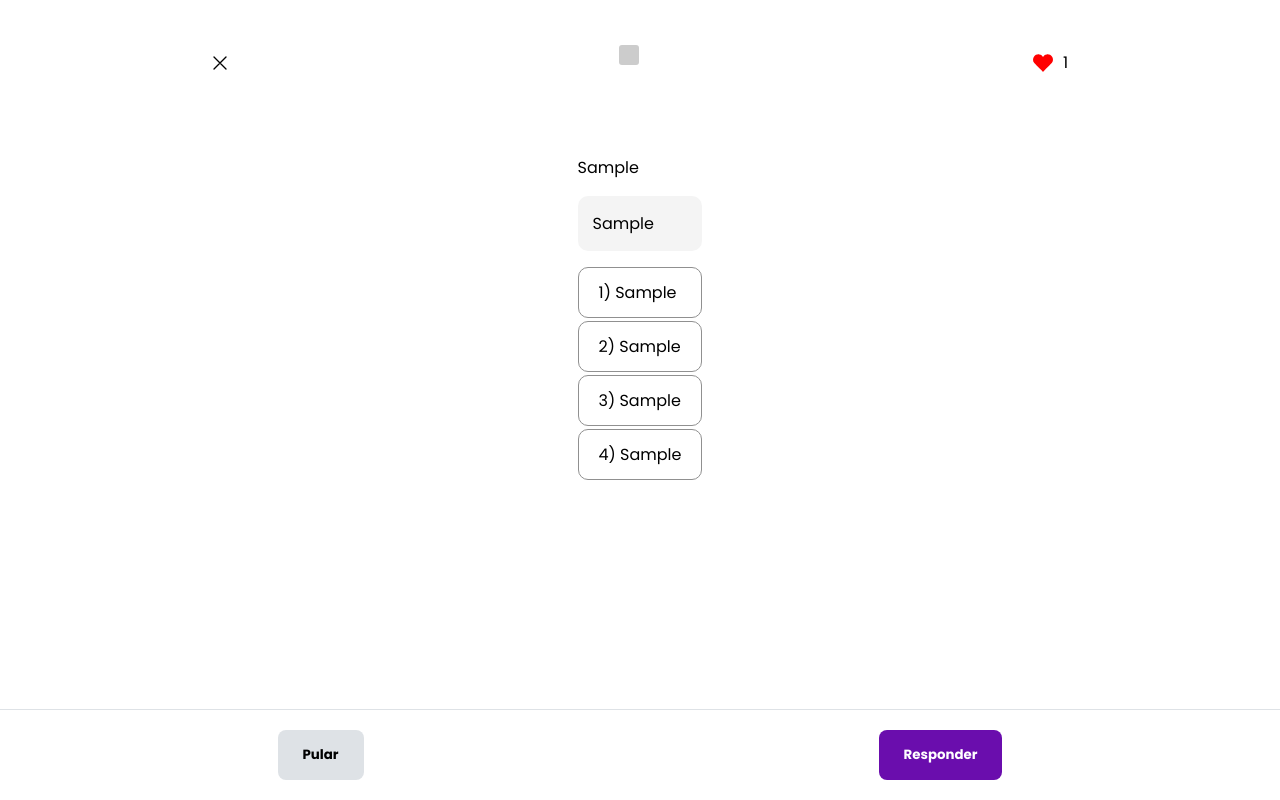
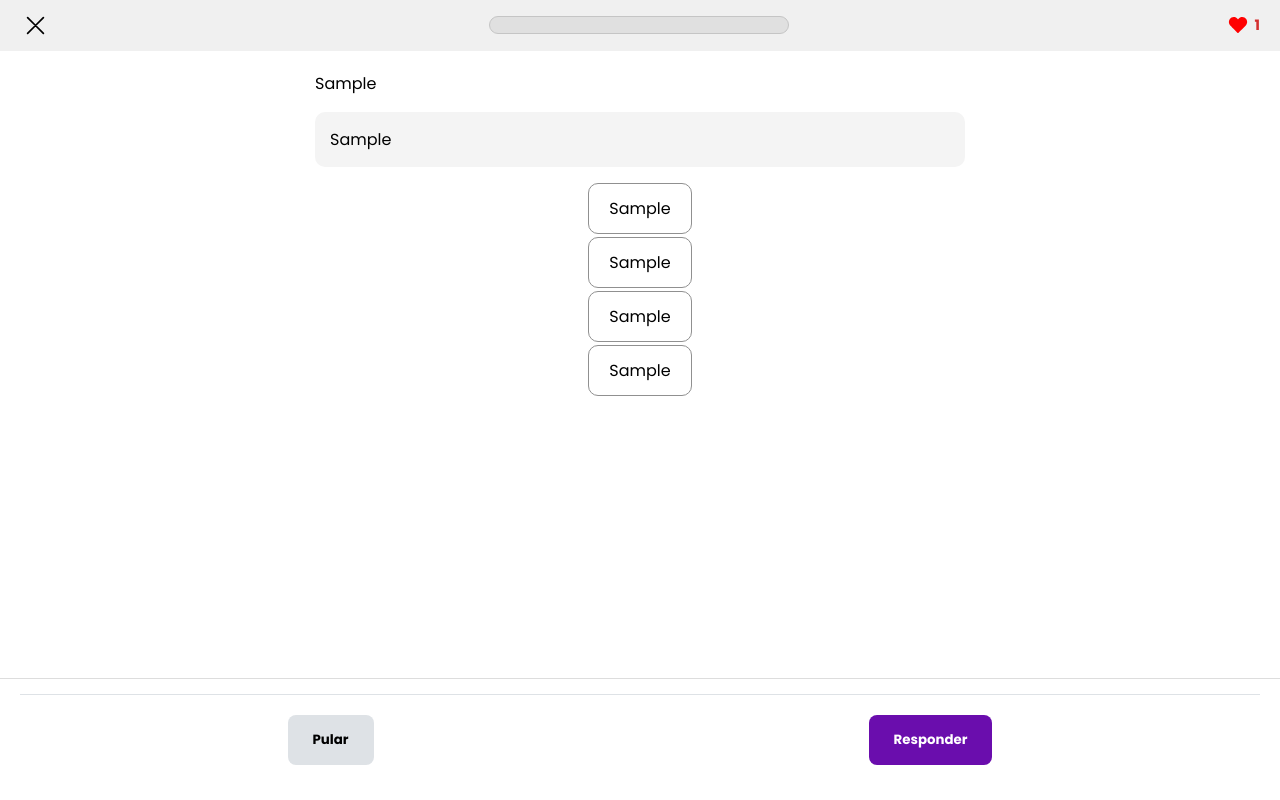
Before and after one commit to marcosantonioh/teste2, a Django app: page /exercicios/resolver/1/ in a window 1280 px wide. Run offline with Django 5.2, Linux system fonts and the light colour scheme; a user stored in the database is signed in; tables that the repository leaves empty hold one stand-in row (values such as "Sample post"); some web fonts are replaced.

Commit message:
logica para carregamento da barra de progresso

```diff
--- a/apps/exercicios/templates/exercicios/resolver_exercicio.html
+++ b/apps/exercicios/templates/exercicios/resolver_exercicio.html
@@ -7,18 +7,23 @@
 {% block content %}
 
 <div class="container-exercicio">
+  <div class="barra-progresso-container">
+    {% include "progress.html" %}
+  </div>
 
+  <!-- O formulário agora gerencia o layout do conteúdo e das ações -->
+  <form method="POST" class="form-layout-container">
+    {% csrf_token %}
 
-    {% include "progress.html" %}
-
-
-    <form method="POST" class="form-exercicio">
-        {% csrf_token %}
+    <!-- Wrapper para o conteúdo do exercício que será rolável -->
+    <div class="conteudo-exercicio-wrapper">
+      <!-- A div .formulario contém os elementos do exercício -->
       <div class="formulario">
         {% if exercicio.tipo == 'mcq' %}
         <p>{{ exercicio.enunciado }}</p>
         <pre>{{ exercicio.codigo }}</pre>
 
+        <div class="formulario">
           <div class="alternativas">
             {% for numero, texto in alternativas %}
             <input
@@ -28,22 +33,28 @@
               value="{{ numero }}"
               hidden
             />
-                    <label for="alt{{ numero }}" class="botao-alternativa">{{ numero }}) {{ texto }}</label>
+            <label for="alt{{ numero }}" class="botao-alternativa"
+              >{{ texto }}</label
+            >
             {% endfor %}
+          </div>
         </div>
 
         {% elif exercicio.tipo == 'code' %}
-                <textarea name="codigo" rows="10" cols="60">{{ exercicio.codigo }}</textarea>
+        <textarea name="codigo" rows="10" cols="60">
+{{ exercicio.codigo }}</textarea
+        >
         {% endif %}
       </div>
+    </div>
 
-
+    <!-- Base fixa para botões de ação e resultado -->
+    <div class="base-acoes-exercicio">
       {% if not resultado %}
         {% include "botoes.html" %}
       {% else %}
         {% if resultado == 'correto' %}
           <div class="resultado correto">
-
             <svg
       width="48.247559mm"
       height="48.247547mm"
@@ -106,10 +117,19 @@
                           id="path573" /></g></svg>
             <p>Resposta Correta!</p>
             {% if proximo_exercicio_id_para_continuar %}
-                        <a href="{% url 'exercicios:resolver_exercicio' proximo_exercicio_id_para_continuar %}" class="btn-continuar">Continuar</a>
-                    {% else %}
-                        {# Se não há próximo exercício na estação (e a view já redirecionou ou este é um fallback), o botão leva de volta ao percurso #}
-                        <a href="{% url 'exercicios:percurso' exercicio.modulo.id %}" class="btn-continuar">Voltar ao Percurso</a>
+            <a
+              href="{% url 'exercicios:resolver_exercicio' proximo_exercicio_id_para_continuar %}"
+              class="btn-continuar"
+              >Continuar</a
+            >
+            {% else %} {# Se não há próximo exercício na estação (e a view já
+            redirecionou ou este é um fallback), o botão leva de volta ao percurso
+            #}
+            <a
+              href="{% url 'exercicios:percurso' exercicio.modulo.id %}"
+              class="btn-continuar"
+              >Voltar ao Percurso</a
+            >
             {% endif %}
           </div>
         {% elif resultado == 'incorreto' %}
@@ -174,20 +194,27 @@
           style="fill:var(--red);fill-opacity:1;stroke-width:0.0781785"
           d="m 672.81307,23.588901 -3.30288,-3.302873 6.70361,-6.703951 6.70362,-6.7039518 -6.70362,-6.70395038 -6.70361,-6.70395052 3.30288,-3.3028721 3.30287,-3.3028732 6.70396,6.7036096 6.70394,6.70361124 6.70396,-6.70361124 6.70394,-6.7036096 3.30288,3.3028732 3.30287,3.3028721 -6.70361,6.70395052 -6.70361,6.70395038 6.70361,6.7039518 6.70361,6.703951 -3.30287,3.302873 -3.30288,3.302872 -6.70394,-6.703609 -6.70396,-6.703612 -6.70394,6.703612 -6.70396,6.703609 z"
                           id="path569" /></g></svg>
-
             <p class="resultado-incorreto">Resposta Incorreta!</p>
             <div class="botoes-incorreto">
-                      <button type="submit" name="acao" value="responder" class="btn-tentar-novamente">Tentar Novamente</button>
-                      {% comment %} Este botão agora envia a ação 'pular' para ir ao próximo exercício livre. {% endcomment %}
-                      <button type="submit" name="acao" value="pular" class="btn-continuar">Continuar</button>
+              <button
+                type="submit"
+                name="acao"
+                value="responder"
+                class="btn-tentar-novamente"
+              >
+                Tentar Novamente
+              </button>
+              {% comment %} Este botão agora envia a ação 'pular' para ir ao
+              próximo exercício livre. {% endcomment %}
+              <button type="submit" name="acao" value="pular" class="btn-continuar">
+                Continuar
+              </button>
             </div>
           </div>
         {% endif %}
       {% endif %}
-
+    </div>
   </form>
-
-
 </div>
 
 <!-- Modal de Sem Vidas -->
--- a/apps/exercicios/views.py
+++ b/apps/exercicios/views.py
@@ -125,7 +125,10 @@ def resolver_exercicio(request, exercicio_id):
                         return redirect('exercicios:estacao_concluida', estacao_id=exercicio.estacao.id)
 
 
-    progresso, exercicios_modulo = calcular_progresso(exercicio.modulo)
+    # Calcular progresso para a barra superior
+    progresso_percentual, exercicios_concluidos_count, total_exercicios_modulo = calcular_progresso(exercicio.modulo)
+
+    # Verificar se o usuário não tem mais vidas
     sem_vidas = perfil.vidas <= 0
 
     context = {
@@ -135,12 +138,13 @@ def resolver_exercicio(request, exercicio_id):
         'perfil': perfil,
         'modulo_id': exercicio.modulo.id,
         'alternativas': alternativas,
-        'progresso': progresso,
-        'exercicios_modulo': exercicios_modulo,
         'exercicios_pendentes': exercicios_pendentes,
         'proximo_exercicio_id_para_continuar': proximo_exercicio_id_para_continuar, # Ainda útil para o botão continuar normal
-        # 'estacao_totalmente_concluida': estacao_totalmente_concluida, # Removido
         'sem_vidas': sem_vidas,
+        # Novas variáveis para o progress.html
+        'progresso_percentual': progresso_percentual,
+        'exercicios_concluidos_count': exercicios_concluidos_count,
+        'total_exercicios_modulo': total_exercicios_modulo,
     }
 
     return render(request, 'exercicios/resolver_exercicio.html', context)
@@ -220,10 +224,10 @@ def calcular_progresso(modulo):
     todas_secoes = Secao.objects.filter(modulo=modulo)
     todas_estacoes = Estacao.objects.filter(secao__in=todas_secoes)
     todos_exercicios = Exercicio.objects.filter(estacao__in=todas_estacoes)
-    total = todos_exercicios.count()
-    concluidos = todos_exercicios.filter(status='concluido').count()
-    progresso = int((concluidos / total) * 100) if total > 0 else 0
-    return progresso, todos_exercicios.order_by('id')
+    total_exercicios_modulo = todos_exercicios.count()
+    exercicios_concluidos_count = todos_exercicios.filter(status='concluido').count()
+    progresso_percentual = int((exercicios_concluidos_count / total_exercicios_modulo) * 100) if total_exercicios_modulo > 0 else 0
+    return progresso_percentual, exercicios_concluidos_count, total_exercicios_modulo
 
 
 def estacao_concluida_view(request, estacao_id):
--- a/static/style/partials/exercicios/resolver_exercicio.css
+++ b/static/style/partials/exercicios/resolver_exercicio.css
@@ -5,27 +5,52 @@
   height: 100vh;
   display: flex;
   flex-direction: column;
-  align-items: center;
-  /* justify-content: space-between; */
+  /* align-items: center; /* Removido para permitir que as seções filhas controlem seu próprio alinhamento/largura */
 }
 
-.form-exercicio {
+/* Seção para a barra de progresso no topo */
+.barra-progresso-container {
+  width: 100%;
+  padding: 10px 20px; /* Ajuste conforme necessário */
+  background-color: #f0f0f0; /* Cor de exemplo */
+  flex-shrink: 0; /* Impede que a barra de progresso encolha */
+  box-sizing: border-box;
+  text-align: center; /* Exemplo de alinhamento */
+}
+
+/* Novo container para o formulário que gerencia o layout do conteúdo e ações */
+.form-layout-container {
+  display: flex;
+  flex-direction: column;
+  flex-grow: 1; /* Faz o formulário ocupar o espaço vertical restante */
+  min-height: 0; /* Importante para flex children que crescem e têm overflow */
+}
+
+/* Wrapper para o conteúdo do exercício que será rolável */
+.conteudo-exercicio-wrapper {
+  flex-grow: 1; /* Faz esta seção ocupar o espaço vertical restante */
+  overflow-y: auto; /* Adiciona rolagem vertical se o conteúdo for maior */
+  width: 100%;
+  padding: 20px 0; /* Adiciona padding vertical; padding horizontal pode ser no .formulario */
+  box-sizing: border-box;
+}
+
+/* .form-exercicio original - pode ser removido ou adaptado.
+   Se .form-exercicio é o próprio <form>, ele não deve ter height: 100vh.
+   A lógica de layout principal agora está no .container-exercicio e seus filhos diretos.
   display: flex;
   flex-direction: column;
   justify-content: space-between;
   width: 100%;
   height: 100vh;
-  /* background-color: #3094ff; */
   margin: 0 auto;
-  /* flex: 1;  */
-}
+*/
 
 .formulario {
   display: flex;
   max-width: 700px;
   margin: 0 auto;
-  margin-top: 50px;
-  padding: 25px;
+  padding: 0 25px; /* Padding horizontal, o vertical pode vir do wrapper */
   flex-direction: column;
   gap: 1em;
   /* max-width: 700px; */
@@ -93,11 +118,23 @@
   }
 }
 
+/* Base fixa para botões de ação e resultado */
+.base-acoes-exercicio {
+  width: 100%;
+  padding: 15px 20px;
+  background-color: #fff; /* Fundo para a base */
+  border-top: 1px solid #ddd; /* Linha divisória sutil */
+  flex-shrink: 0; /* Impede que a base encolha */
+  display: flex;
+  justify-content: center;
+  align-items: center;
+  box-sizing: border-box;
+}
+
 .resultado {
-  width: 100%;
-  padding: 20px;
-  /* background-color: aqua; */
-  border-top: 1px solid var(--border-color);
+  width: 100%; /* Para ocupar a largura da .base-acoes-exercicio */
+  /* padding: 20px; /* O padding agora pode ser controlado pela .base-acoes-exercicio */
+  /* border-top: 1px solid var(--border-color); /* A borda pode ser da .base-acoes-exercicio */
   display: flex;
   align-items: center;
   justify-content: space-around;
@@ -230,6 +267,8 @@ svg {
       cursor: pointer;
       font-weight: bold;
       text-decoration: none;
+          font-size: 0.9em;
+
     }
 
     .btn-cancelar {
@@ -240,6 +279,8 @@ svg {
       border-radius: 8px;
       font-weight: bold;
       cursor: pointer;
+          font-size: 0.9em;
+
     }
 
     .btn-sair:hover {
--- a/static/style/progress.css
+++ b/static/style/progress.css
@@ -1,63 +1,89 @@
 @import "/static/style/global/global.css";
+/* Certifique-se de que este arquivo está sendo carregado: /home/marcos-rocha/Git-hub/Django/teste2/static/style/progress.css */
 
-/* Estilo para a barra superior */
+/* Estilos gerais para a barra superior */
 .top-bar {
-  width: 70%;
   display: flex;
-  justify-content: space-between;
   align-items: center;
-  /* background-color: #78d49f; */
-  padding: 45px 20px 0px 20px;
-  /* border-bottom: 2px solid #e0e0e0; */
-  top: 0;
-  z-index: 1000;
-  margin: 0 auto;
+  justify-content: space-between; /* Para espaçar o botão de sair, progresso e vidas */
+  width: 100%; /* Para ocupar toda a largura do .barra-progresso-container */
+  padding: 0; /* O padding principal é gerenciado por .barra-progresso-container em resolver_exercicio.css */
+  box-sizing: border-box;
+}
 
-  /* Botão de sair (X) */
+/* Container para a barra de progresso visual e o texto */
+.progresso-container {
+  display: flex;
+  align-items: center;
+  gap: 10px; /* Espaço entre a barra e o texto do progresso */
+  flex-grow: 1; /* Permite que o container do progresso ocupe espaço */
+  justify-content: center; /* Centraliza a barra e o texto se houver espaço */
+  margin: 0 15px; /* Adiciona margem para não colar nas laterais se o botão de sair/vidas for pequeno */
+}
+
+/* A barra de progresso visual (fundo) */
+.barra-progresso-visual {
+  width: 100%; /* Ocupa a largura disponível no .progresso-container */
+  max-width: 300px; /* Limita a largura máxima da barra */
+  height: 18px; /* Altura da barra */
+  background-color: #e0e0e0; /* Cor da barra vazia (cinza claro) */
+  border-radius: 10px; /* Bordas arredondadas */
+  overflow: hidden; /* Garante que o preenchimento respeite o border-radius */
+  position: relative; /* Necessário para o posicionamento absoluto do preenchimento */
+  border: 1px solid #c5c5c5; /* Borda sutil */
+}
+
+/* O preenchimento da barra de progresso */
+.barra-progresso-preenchida {
+  height: 100%;
+  background-color: #4CAF50; /* Cor verde para o progresso */
+  /* A largura é definida inline via style="width: {{ progresso_percentual }}%;" */
+  transition: width 0.5s ease-in-out; /* Animação suave ao mudar a largura */
+  border-radius: 9px; /* Para manter o arredondamento interno, um pouco menor que o pai */
+}
+
+/* Texto da contagem do progresso */
+.texto-progresso {
+  font-size: 0.85em;
+  color: #333;
+  white-space: nowrap; /* Evita que o texto quebre em duas linhas */
+}
+
+/* Estilos para o botão de sair e ícone */
 .exit-button {
   background: none;
   border: none;
   cursor: pointer;
-    transition: 0.2s;
+  padding: 5px;
+  font-size: 1.3em; /* Ajusta o tamanho base para o ícone */
+  line-height: 1; /* Para melhor alinhamento vertical */
+  color: #333; /* Cor do ícone, se for uma fonte de ícone ou SVG com currentColor */
+}
+
+.exit-button:hover {
+  opacity: 0.7;
 }
 
 .exit-icon {
-    width: 1em;
-    height: 1em;
+  width: 1em; /* Relativo ao font-size do .exit-button */
+  height: 1em; /* Relativo ao font-size do .exit-button */
+  display: block; /* Para evitar espaço extra */
 }
 
-  /* Barra de progresso */
-
-  .barra-progresso {
-    display: flex;
-    gap: 4px;
-    margin-bottom: 15px;
-  }
-
-  .barra-progresso .bloco {
-    width: 20px;
-    height: 20px;
-    border-radius: 3px;
-    background-color: #ccc; /* cinza padrão */
-  }
-
-  .barra-progresso .bloco.concluido {
-    background-color: var(--primary-color); /* verde */
-  }
-
+/* Estilos para o contador de vidas */
 .vidas {
   display: flex;
   align-items: center;
-    gap: 8px;
+  gap: 6px;
 }
 
 .icone-vida {
-    width: 24px;
-    height: 24px;
+  width: 22px; /* Tamanho do ícone de coração */
+  height: 22px;
 }
 
 .contador-vida {
-    font-weight: 400;
-    color: var(--black);
-    font-size: 1rem;
+  font-weight: bold;
+  font-size: 0.9em;
+  color: #d32f2f; /* Cor vermelha para o contador de vidas */
 }
--- a/templates/progress.html
+++ b/templates/progress.html
@@ -5,13 +5,13 @@
 
 <div class="top-bar">
     <a href="" class="exit-button" id="abrirModal">
-        <img src="/static/img/close-2.svg" class="exit-icon">
+        <img src="{% static 'img/close-2.svg' %}" class="exit-icon">
     </a>
 
-    <div class="barra-progresso">
-        {% for ex in exercicios_modulo %}
-          <div class="bloco {% if ex.concluido %}concluido{% endif %}"></div>
-        {% endfor %}
+    <div class="progresso-container">
+        <div class="barra-progresso-visual">
+            <div class="barra-progresso-preenchida" style="width: {{ progresso_percentual|default:0 }}%;"></div>
+        </div>
     </div>
 
     <div class="vidas">
@@ -19,7 +19,4 @@
         <span class="contador-vida">{{ perfil.vidas }}</span>
     </div>
 
-
-
-
 </div>
```
Lines whose indentation alone changed are shown as unchanged.
